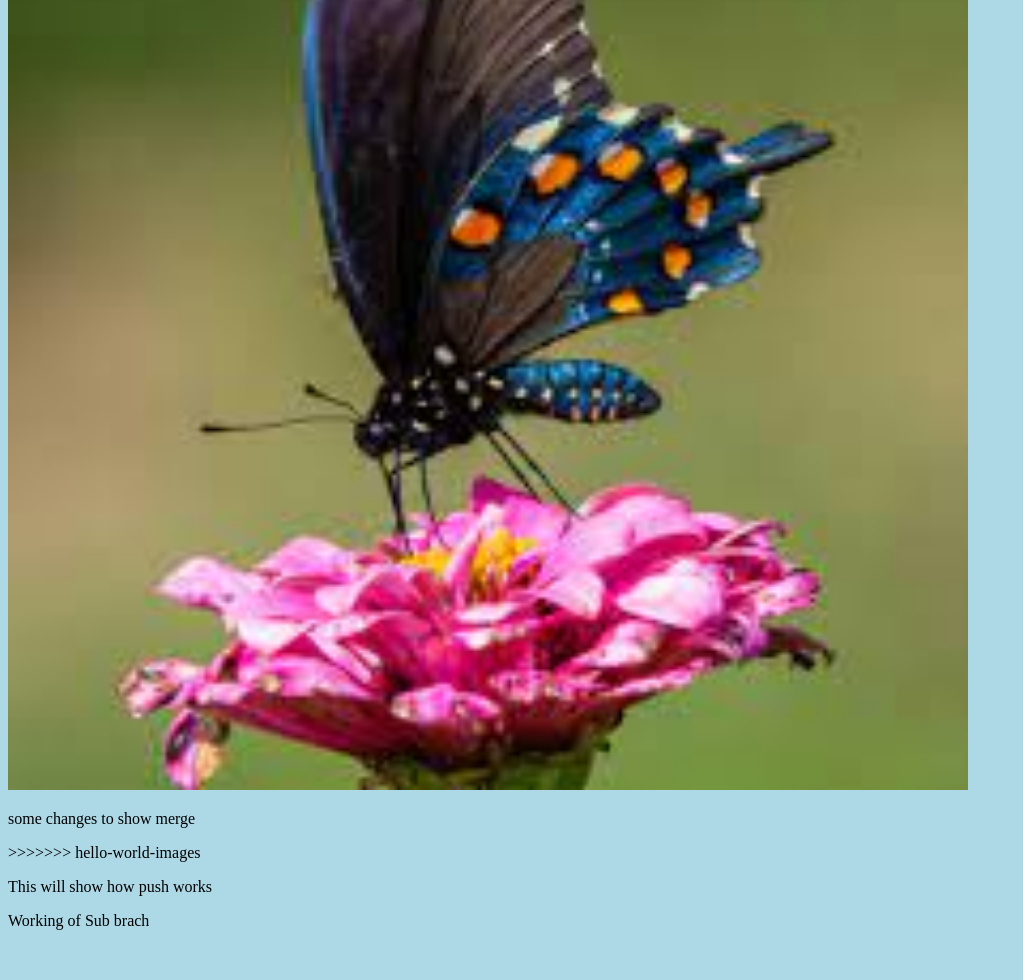
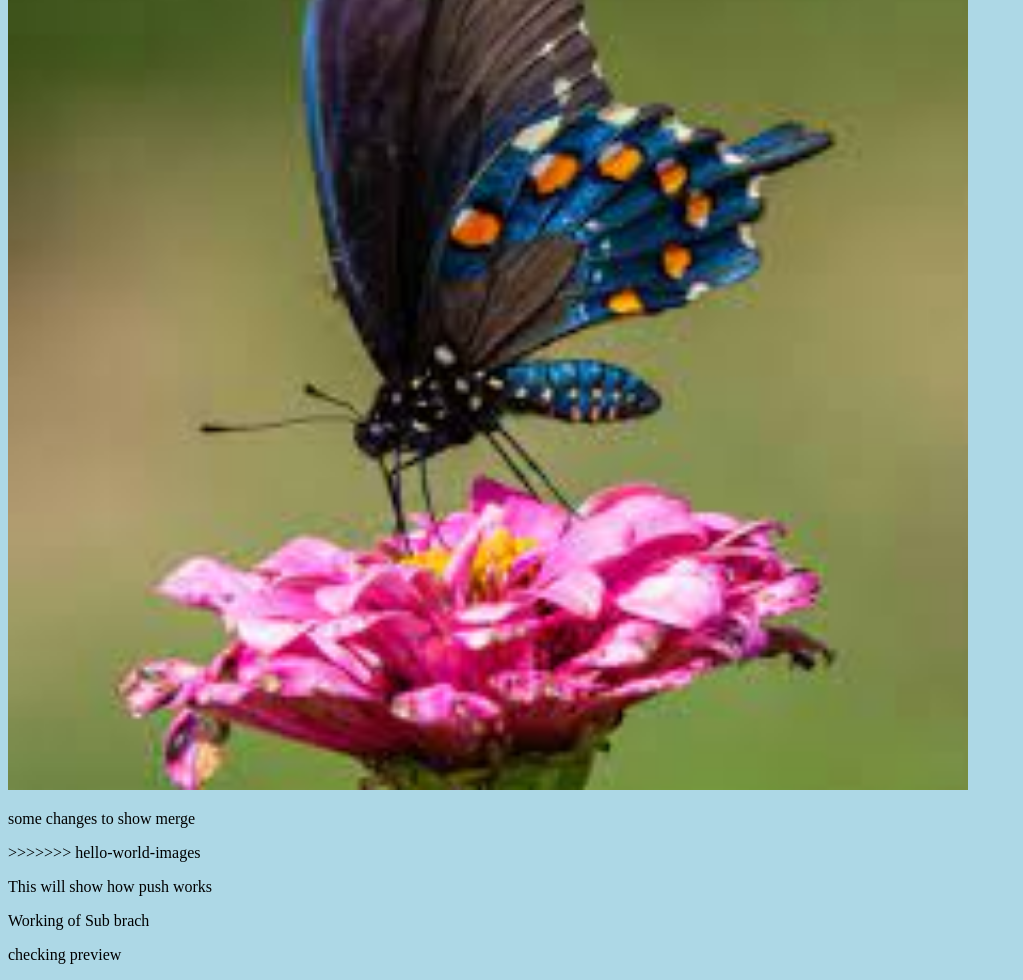
Before and after one commit to VrushaliNaik/Hello-World, a plain HTML site: page index.html in a window 1280 px wide. Shown: the part 386-1366 px from the top of the page, without its empty margins (0-1023 px from the left). Before the commit the page ends 1332 px from the top, so only its background shows below. Drawn offline with Linux system fonts and the light colour scheme.

Commit message:
Update index.html
Added lines to check preview

```diff
--- a/index.html
+++ b/index.html
@@ -16,5 +16,6 @@ style = "width:100%;max-width:960px"></div>
 >>>>>>> hello-world-images
 <p> This will show how push works</p>
 <p>Working of Sub brach</p>
+<p> checking preview</p>
 </body>
 </html>
```
